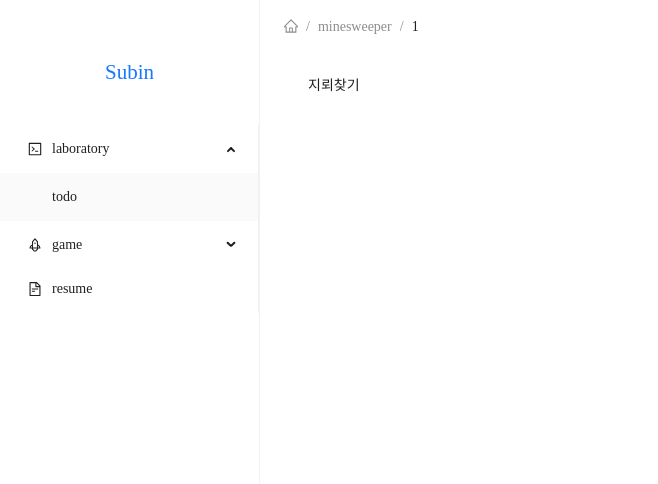
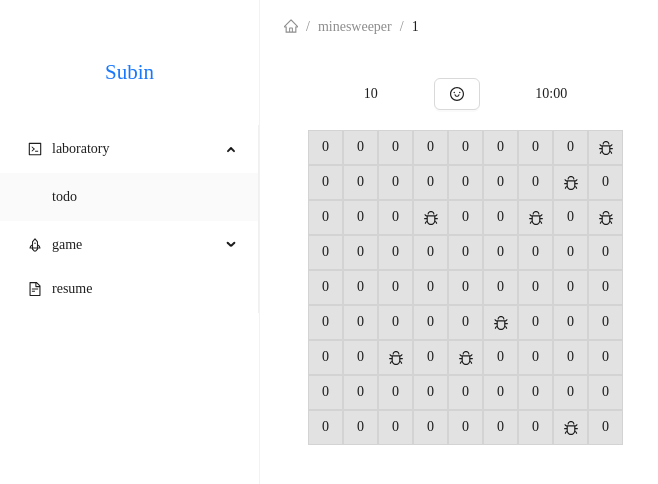
Before and after one commit to soob1008/sketchbook, a React (Create React App) app: page /minesweeper/1 in a window 1280 px wide. Shown: the top 484 px of the page, without its empty margins (0-658 px from the left). Built offline with nearby package versions, Linux system fonts and the light colour scheme; a web font is replaced by a local one.

Commit message:
feat: 랜덤 지뢰 생성, 보드값 넣기

```diff
--- a/src/components/minesweeper/minesweeperBoard.tsx
+++ b/src/components/minesweeper/minesweeperBoard.tsx
@@ -1,5 +1,118 @@
+import { useState } from "react";
+import styled from "@emotion/styled";
+import { Button, Col, Flex } from "antd";
+import { SmileOutlined, BugOutlined } from "@ant-design/icons";
+
+// 지뢰 좌표 생성함수
+const getMinePosition = () => {
+  // 랜덤으로 10개 좌표 생성해서
+  let mineArr: number[][] = [];
+
+  for (let i = 0; i <= 9; i++) {
+    const x = Math.floor(Math.random() * 9);
+    const y = Math.floor(Math.random() * 9);
+
+    if (mineArr.includes([x, y])) {
+      i--;
+    } else {
+      mineArr.push([x, y]);
+    }
+  }
+
+  return mineArr;
+};
+
+// 지뢰 좌표를 보드 값에 넣어주고
+const createMineBoard = () => {
+  const initBoardArray = Array.from({ length: 9 }, () =>
+    Array(9).fill({
+      visible: true,
+      value: 0,
+    }),
+  );
+
+  const minePosition = getMinePosition();
+
+  initBoardArray.forEach((row, rowIndex) => {
+    row.forEach((cell, cellIndex) => {
+      for (let pos of minePosition) {
+        const { [0]: x, [1]: y } = pos;
+
+        if (x === cellIndex && y === rowIndex) {
+          initBoardArray[rowIndex][cellIndex] = { visible: true, value: null };
+        }
+      }
+    });
+  });
+
+  return initBoardArray;
+};
+
+const setMineValue = () => {};
+
 const MineSweeperBoard = () => {
-  return <div>지뢰찾기</div>;
+  const [board, setBoard] = useState(createMineBoard());
+
+  return (
+    <div style={{ width: "315px" }}>
+      <MineSweeperInfo justify="space-evenly" align="center">
+        <span className="count">10</span>
+        <Button>
+          <SmileOutlined />
+          {/*<FrownOutlined />*/}
+          {/*<SunOutlined />*/}
+        </Button>
+        <span className="time">10:00</span>
+      </MineSweeperInfo>
+      {board.map((row, rowIndex) => (
+        <Row key={`mine-row-${rowIndex}`}>
+          {row.map((cell, cellIndex) => {
+            const isMine = cell.value === null;
+            return cell.visible ? (
+              <Cell>{isMine ? <BugOutlined /> : cell.value}</Cell>
+            ) : (
+              <CellButton />
+            );
+          })}
+        </Row>
+      ))}
+    </div>
+  );
 };
 
 export default MineSweeperBoard;
+
+const MineSweeperInfo = styled(Flex)`
+  margin-bottom: 20px;
+`;
+
+const Row = styled("div")(() => ({
+  display: "flex",
+}));
+
+const CellButton = styled("button")(() => ({
+  display: "flex",
+  alignItems: "center",
+  justifyContent: "center",
+  width: "35px",
+  height: "35px",
+  backgroundColor: "#e2e2e2",
+  border: "4px outset #e2e2e2",
+  outline: "none",
+  borderRadius: 0,
+  cursor: "pointer",
+  "&:active": {
+    border: "2px inset #d3d3d3",
+    backgroundColor: "#d3d3d3",
+  },
+}));
+
+const Cell = styled("span")(() => ({
+  display: "flex",
+  alignItems: "center",
+  justifyContent: "center",
+  width: "35px",
+  height: "35px",
+  backgroundColor: "#e2e2e2",
+  border: "1px solid #d3d3d3",
+}));
```
